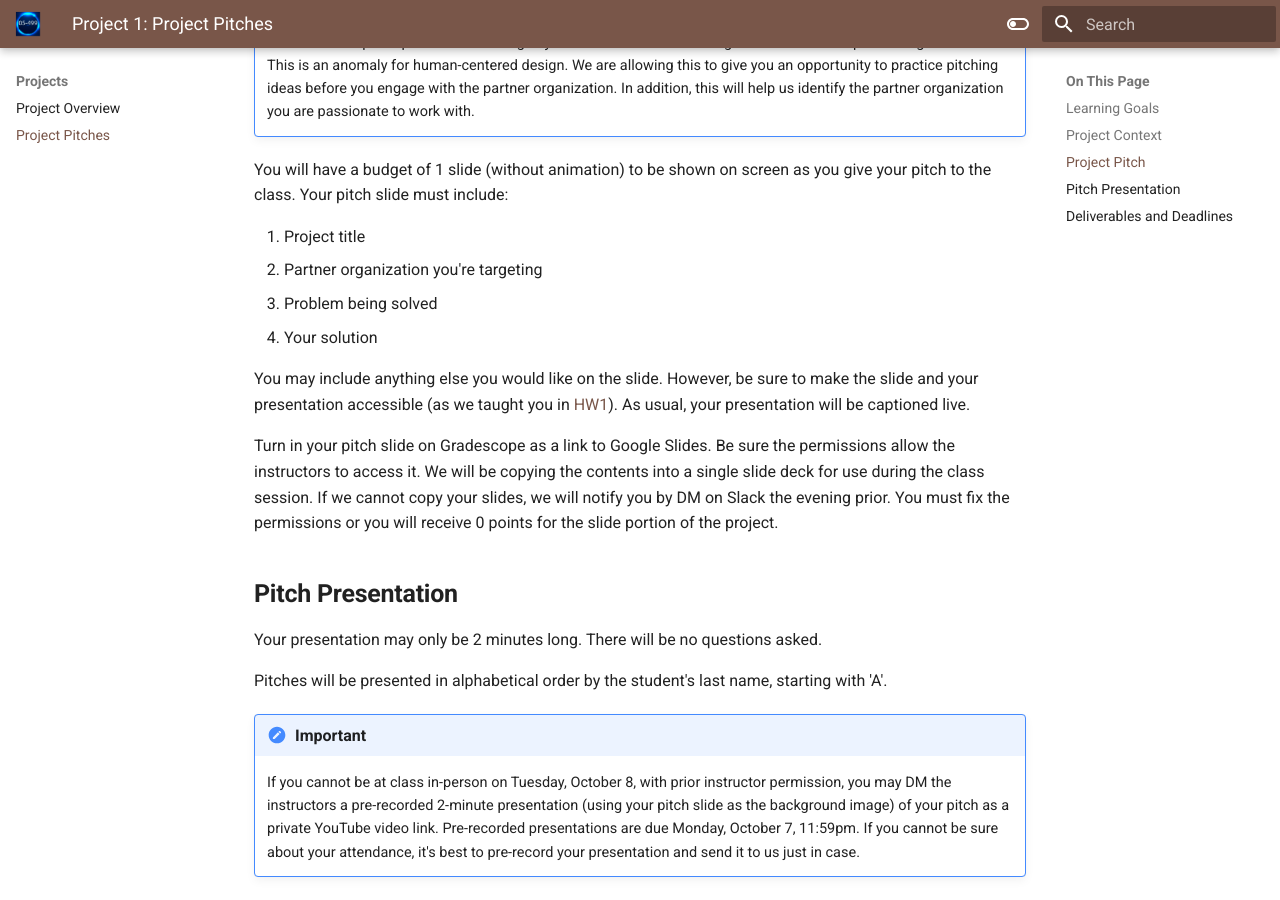
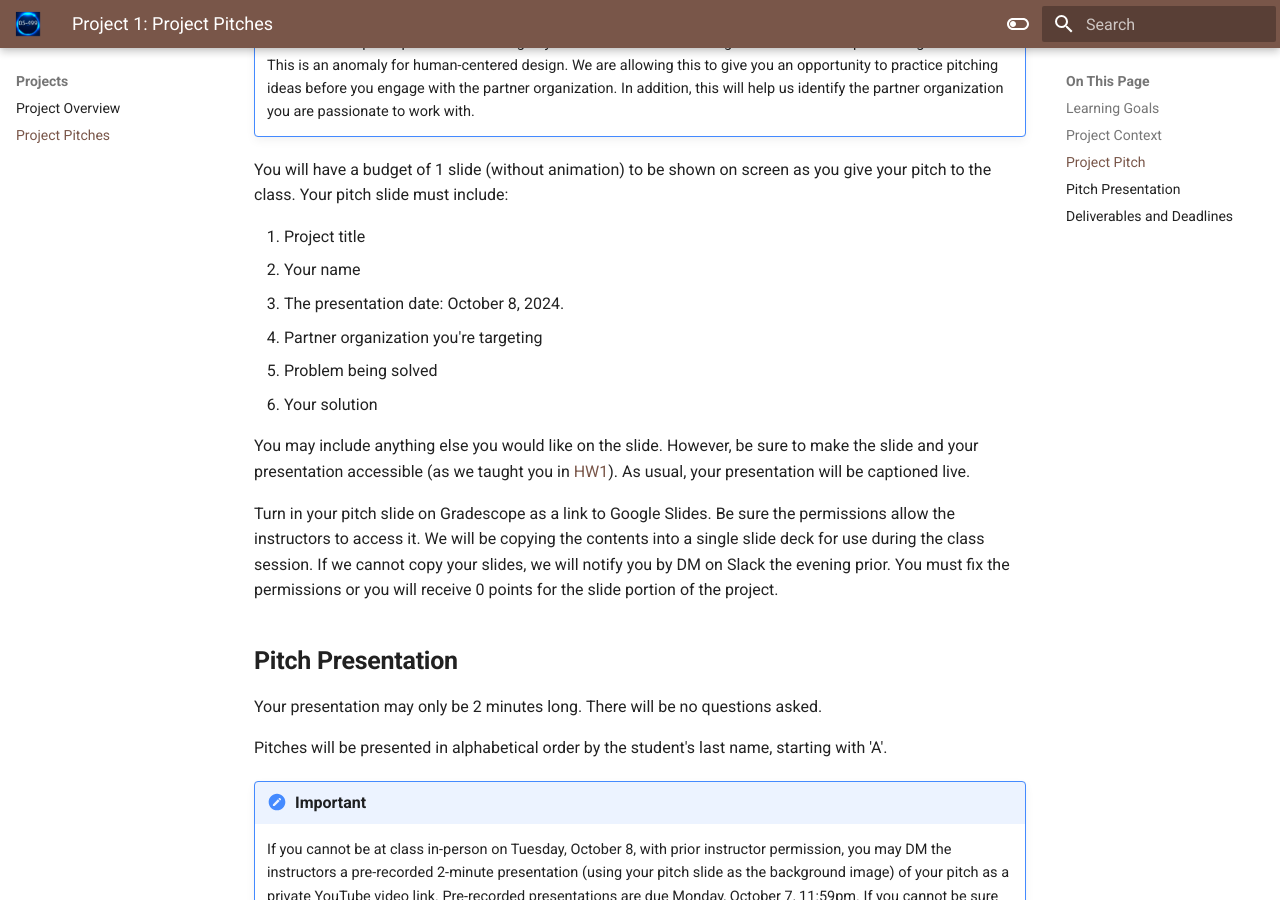
Before and after one commit to cmu-05-499/cmu-05-499.github.io, an MkDocs documentation site: the page built from docs/projects/P1/index.md, in a window 1280 px wide and 900 px high, scrolled down 822 px. Built offline with MkDocs 1.6.1 and Material for MkDocs 9.7.7, drawn with Linux system fonts in a browser that asks for light colours.

Commit message:
Added name and date to the project pitch deck.

```diff
--- a/docs/projects/P1/index.md
+++ b/docs/projects/P1/index.md
@@ -19,6 +19,8 @@ To give you practice identifying promising project ideas, you will create a proj
 You will have a budget of 1 slide (without animation) to be shown on screen as you give your pitch to the class. Your pitch slide must include:
 
 1. Project title
+1. Your name
+1. The presentation date: October 8, 2024.
 1. Partner organization you're targeting
 1. Problem being solved
 1. Your solution
```
